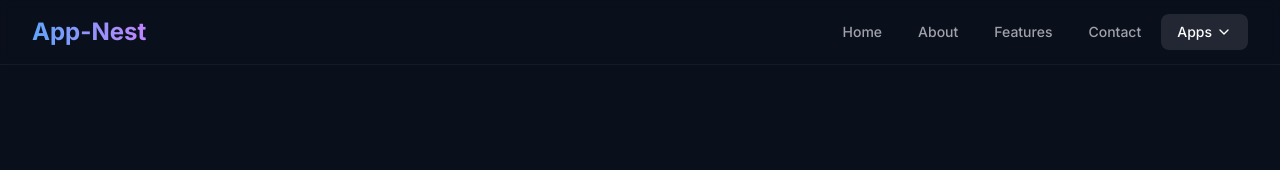
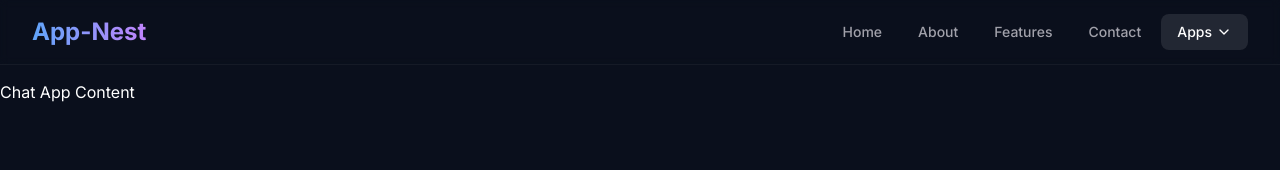
Before and after one commit to Zyberus/test, a Next.js app in the folder web/: page /apps/chat in a window 1280 px wide. Shown: the top 170 px of the page. Built offline with nearby package versions, Linux system fonts and the light colour scheme.

Commit message:
fix: update dynamic routes and netlify config

```diff
--- a/web/src/app/apps/[app]/page.tsx
+++ b/web/src/app/apps/[app]/page.tsx
@@ -1,5 +1,3 @@
-'use client';
-
 import { notFound } from 'next/navigation';
 
 export function generateStaticParams() {
@@ -16,5 +14,14 @@ export default function AppPage({ params }: { params: { app: string } }) {
     notFound();
   }
 
-  return null;
+  return (
+    <div className="min-h-screen">
+      {params.app === 'chat' && (
+        <div>Chat App Content</div>
+      )}
+      {params.app === 'image-converter' && (
+        <div>Image Converter Content</div>
+      )}
+    </div>
+  );
 }
```
Also changed, not shown: 1 other file (tests, documents, lock files or other folders).
